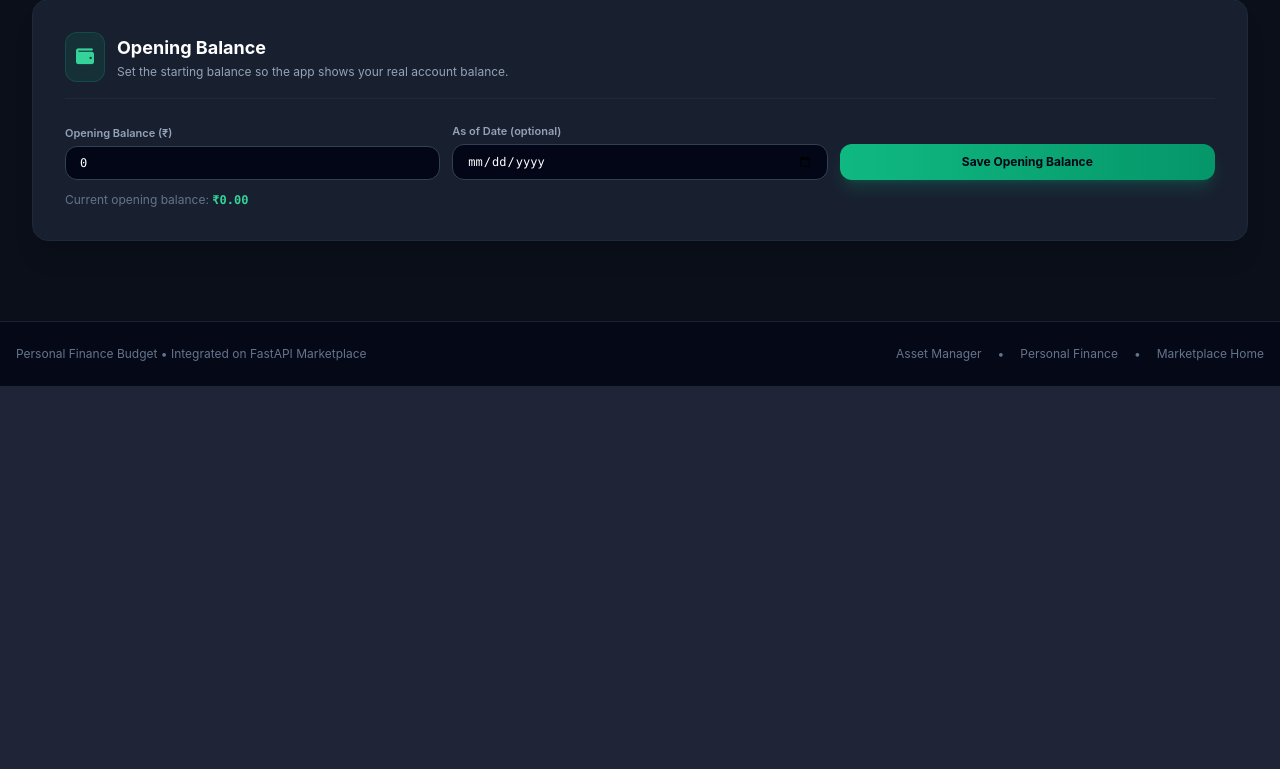
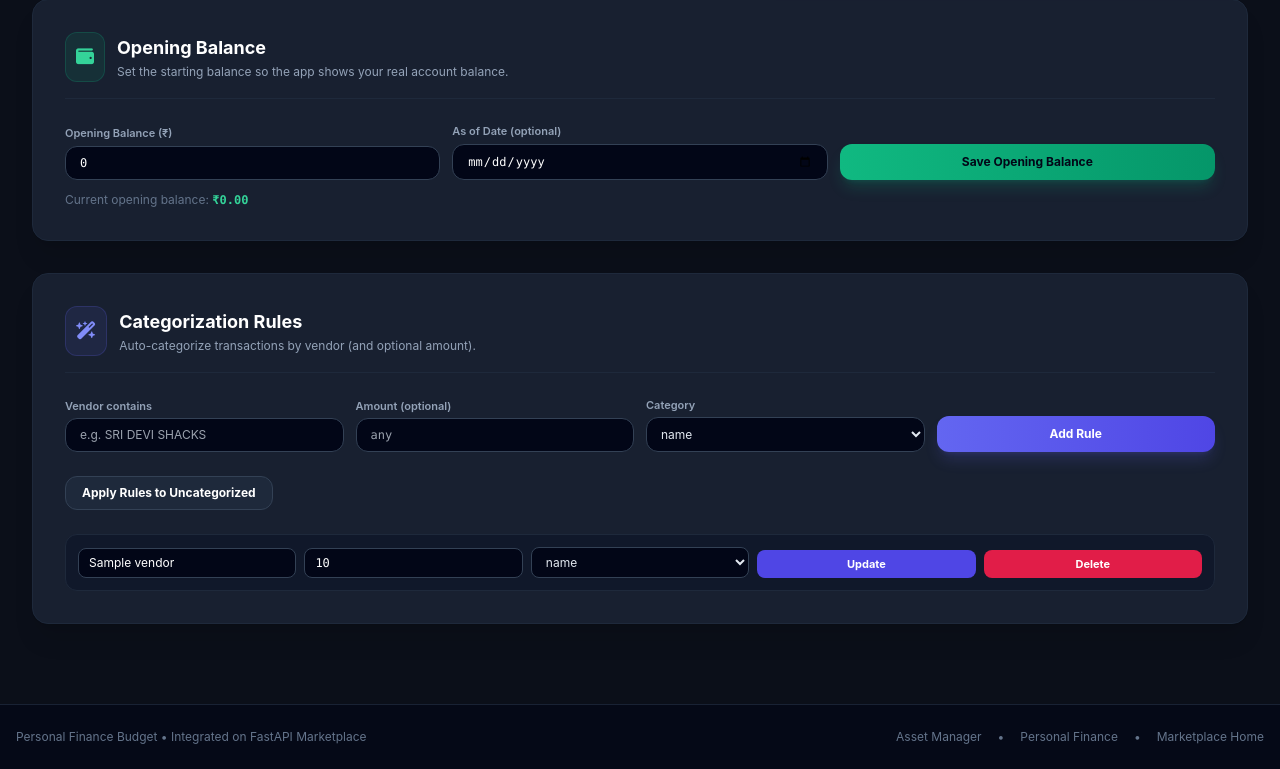
Before and after one commit to pannet1/fastapi-apps, a FastAPI app: template apps/personal-finance/src/templates/settings.html in a window 1280 px wide. Shown: the part 568-1337 px from the top of the page. Before the commit the page ends 954 px from the top, so only its background shows below. Run offline with FastAPI, Linux system fonts and the light colour scheme; the template is opened without the code that fills it: most values are stand-ins (such as "Sample title", 1, 10 or a date in 2020); some libraries are stand-ins or nearby versions.

Commit message:
feat(personal-finance): add categorization rules UI and amount-aware matching

```diff
--- a/apps/personal-finance/src/main.py
+++ b/apps/personal-finance/src/main.py
@@ -22,12 +22,17 @@ from pf_database import (
     update_transaction_category,
 )
 from pf_agent_service import (
+    add_category_rule as agent_add_category_rule,
     add_transaction as agent_add_transaction,
+    apply_category_rules as agent_apply_category_rules,
+    delete_category_rule as agent_delete_category_rule,
     get_categories as agent_get_categories,
+    get_category_rules as agent_get_category_rules,
     get_opening_balance as agent_get_opening_balance,
     get_personal_finance_summary,
     set_opening_balance as agent_set_opening_balance,
     update_category as agent_update_category,
+    update_category_rule as agent_update_category_rule,
 )
 
 BASE_DIR = Path(__file__).resolve().parent
@@ -161,6 +166,7 @@ class CategorizeInput(BaseModel):
     row_index: int
     category: str
     forward: bool = True
+    amount: Optional[float] = None
 
 
 class OpeningBalanceInput(BaseModel):
@@ -177,6 +183,7 @@ def api_categorize(payload: CategorizeInput):
         row_index=payload.row_index,
         category=payload.category,
         forward=payload.forward,
+        amount=payload.amount,
     )
     return res
 
@@ -212,8 +219,9 @@ async def settings_page(request: Request):
     categories = get_categories()
     initialize_master()
     opening_balance = agent_get_opening_balance(MASTER_FILE)
+    rules = agent_get_category_rules(MASTER_FILE)
     return templates.TemplateResponse(
-        "settings.html", {"request": request, "categories": categories, "opening_balance": opening_balance}
+        "settings.html", {"request": request, "categories": categories, "opening_balance": opening_balance, "rules": rules}
     )
 
 
@@ -271,6 +279,51 @@ async def handle_opening_balance_alias(
 async def api_opening_balance_alias(opening_balance: float = Form(...), as_of_date: Optional[str] = Form(None)):
     initialize_master()
     return agent_set_opening_balance(MASTER_FILE, amount=opening_balance, as_of_date=as_of_date if as_of_date else None)
+
+
+# -------------------------------------------------------------
+# Categorization Rules
+# -------------------------------------------------------------
+@app.get("/api/agent/rules")
+def api_get_rules():
+    initialize_master()
+    return {"rules": agent_get_category_rules(MASTER_FILE)}
+
+
+@app.post("/api/agent/rules")
+def api_add_rule(vendor: str = Form(...), category: str = Form(...), amount: Optional[float] = Form(None)):
+    initialize_master()
+    return agent_add_category_rule(MASTER_FILE, vendor=vendor, category=category, amount=amount)
+
+
+@app.post("/rules/add")
+async def handle_add_rule(vendor: str = Form(...), category: str = Form(...), amount: Optional[str] = Form(None)):
+    initialize_master()
+    amt = float(amount) if amount and str(amount).strip() else None
+    agent_add_category_rule(MASTER_FILE, vendor=vendor, category=category, amount=amt)
+    return RedirectResponse(url="/settings", status_code=303)
+
+
+@app.post("/rules/update")
+async def handle_update_rule(rule_id: int = Form(...), vendor: str = Form(...), category: str = Form(...), amount: Optional[str] = Form(None)):
+    initialize_master()
+    amt = float(amount) if amount and str(amount).strip() else None
+    agent_update_category_rule(MASTER_FILE, rule_id=rule_id, vendor=vendor, category=category, amount=amt)
+    return RedirectResponse(url="/settings", status_code=303)
+
+
+@app.post("/rules/delete")
+async def handle_delete_rule(rule_id: int = Form(...)):
+    initialize_master()
+    agent_delete_category_rule(MASTER_FILE, rule_id=rule_id)
+    return RedirectResponse(url="/settings", status_code=303)
+
+
+@app.post("/rules/apply")
+async def handle_apply_rules():
+    initialize_master()
+    agent_apply_category_rules(MASTER_FILE)
+    return RedirectResponse(url="/transactions", status_code=303)
 
 
 @app.get("/transactions", response_class=HTMLResponse)
@@ -720,6 +773,10 @@ async def upload_csv(file: UploadFile = File(...)):
         raise HTTPException(status_code=400, detail="No valid transactions found in the CSV file.")
 
     res = bulk_insert_parsed_csv(new_data)
+    try:
+        agent_apply_category_rules(MASTER_FILE)
+    except Exception:
+        pass
     return {
         "message": f"Successfully imported bank statement into SQLite. {res['added']} new transactions merged.",
         "added": res["added"],
@@ -728,6 +785,6 @@ async def upload_csv(file: UploadFile = File(...)):
 
 
 @app.post("/update-category")
-async def update_category_form(row_index: int = Form(...), category: str = Form(...)):
-    res = update_transaction_category(row_index=row_index, category=category, forward=True)
+async def update_category_form(row_index: int = Form(...), category: str = Form(...), amount: Optional[float] = Form(None)):
+    res = update_transaction_category(row_index=row_index, category=category, forward=True, amount=amount)
     return res
--- a/apps/personal-finance/src/static/category.js
+++ b/apps/personal-finance/src/static/category.js
@@ -73,6 +73,7 @@ function checkEmptyTxTable() {
 }
 
 async function updateCat(index, value, selectEl) {
+    const amount = selectEl ? selectEl.dataset.amount : null;
     const rowEl = selectEl ? selectEl.closest("tr") : document.getElementById("tx-row-" + index);
     const prevCat = selectEl ? (selectEl.dataset.currentCat || "") : (rowEl ? rowEl.dataset.category : "");
     const urlParams = new URLSearchParams(window.location.search);
@@ -94,6 +95,9 @@ async function updateCat(index, value, selectEl) {
     let formData = new FormData();
     formData.append("row_index", index);
     formData.append("category", value);
+    if (amount !== undefined && amount !== null && amount !== "") {
+        formData.append("amount", amount);
+    }
 
     const baseUrl = window.location.pathname.includes("/personal-finance")
         ? "/personal-finance"
--- a/apps/personal-finance/src/templates/settings.html
+++ b/apps/personal-finance/src/templates/settings.html
@@ -134,4 +134,91 @@
         Current opening balance: <strong class="text-emerald-400 font-mono">₹{{ "{:,.2f}".format(opening_balance|default(0)) }}</strong>
     </p>
 </div>
+
+<!-- Categorization Rules -->
+<div class="glass-card rounded-2xl p-6 sm:p-8 border border-slate-800 shadow-xl mt-8">
+    <div class="flex items-center gap-3 mb-6 pb-4 border-b border-slate-800">
+        <span class="p-2.5 bg-indigo-500/10 text-indigo-400 rounded-xl text-lg border border-indigo-500/20">
+            <i class="fa-solid fa-wand-magic-sparkles"></i>
+        </span>
+        <div>
+            <h2 class="text-lg font-bold text-white">Categorization Rules</h2>
+            <p class="text-xs text-slate-400 mt-0.5">Auto-categorize transactions by vendor (and optional amount).</p>
+        </div>
+    </div>
+
+    <!-- Add Rule -->
+    <form action="/rules/add" method="post" class="grid grid-cols-1 sm:grid-cols-4 gap-3 items-end mb-6">
+        <div>
+            <label class="block text-[11px] font-semibold text-slate-400 mb-1">Vendor contains</label>
+            <input type="text" name="vendor" placeholder="e.g. SRI DEVI SHACKS" required
+                   class="w-full bg-slate-950 border border-slate-700 rounded-xl px-3.5 py-2 text-xs text-white focus:outline-none focus:border-indigo-500" />
+        </div>
+        <div>
+            <label class="block text-[11px] font-semibold text-slate-400 mb-1">Amount (optional)</label>
+            <input type="number" step="0.01" name="amount" placeholder="any"
+                   class="w-full bg-slate-950 border border-slate-700 rounded-xl px-3.5 py-2 text-xs text-white font-mono focus:outline-none focus:border-indigo-500" />
+        </div>
+        <div>
+            <label class="block text-[11px] font-semibold text-slate-400 mb-1">Category</label>
+            <select name="category" class="w-full bg-slate-950 border border-slate-700 rounded-xl px-2.5 py-2 text-xs text-slate-200 focus:outline-none focus:border-indigo-500">
+                {% for cat in categories.keys() %}
+                <option value="{{ cat }}">{{ cat }}</option>
+                {% endfor %}
+            </select>
+        </div>
+        <div>
+            <button type="submit" class="w-full py-2.5 bg-gradient-to-r from-indigo-500 to-indigo-600 hover:from-indigo-400 hover:to-indigo-500 text-white font-bold rounded-xl text-xs transition shadow-lg shadow-indigo-500/20">
+                Add Rule
+            </button>
+        </div>
+    </form>
+
+    <!-- Apply Rules -->
+    <form action="/rules/apply" method="post" class="mb-6">
+        <button type="submit" class="px-4 py-2 bg-slate-800 hover:bg-slate-700 text-white rounded-xl text-xs font-bold border border-slate-700 transition">
+            Apply Rules to Uncategorized
+        </button>
+    </form>
+
+    <!-- Rules List -->
+    {% if rules %}
+    <div class="space-y-3">
+        {% for rule in rules %}
+        <div class="bg-slate-900/80 border border-slate-800 rounded-xl p-3">
+            <form action="/rules/update" method="post" class="grid grid-cols-1 sm:grid-cols-5 gap-2 items-end">
+                <input type="hidden" name="rule_id" value="{{ rule.id }}" />
+                <div class="sm:col-span-1">
+                    <input type="text" name="vendor" value="{{ rule.vendor }}" required
+                           class="w-full bg-slate-950 border border-slate-700 rounded-lg px-2.5 py-1.5 text-xs text-white focus:outline-none focus:border-indigo-500" />
+                </div>
+                <div class="sm:col-span-1">
+                    <input type="number" step="0.01" name="amount" value="{{ rule.amount if rule.amount is not none else '' }}" placeholder="any"
+                           class="w-full bg-slate-950 border border-slate-700 rounded-lg px-2.5 py-1.5 text-xs text-white font-mono focus:outline-none focus:border-indigo-500" />
+                </div>
+                <div class="sm:col-span-1">
+                    <select name="category" class="w-full bg-slate-950 border border-slate-700 rounded-lg px-2.5 py-1.5 text-xs text-slate-200 focus:outline-none focus:border-indigo-500">
+                        {% for cat in categories.keys() %}
+                        <option value="{{ cat }}" {% if cat == rule.category %}selected{% endif %}>{{ cat }}</option>
+                        {% endfor %}
+                    </select>
+                </div>
+                <div class="sm:col-span-1">
+                    <button type="submit" class="w-full py-1.5 bg-indigo-600 hover:bg-indigo-500 text-white rounded-lg text-[11px] font-bold transition">
+                        Update
+                    </button>
+                </div>
+                <div class="sm:col-span-1">
+                    <button type="submit" formaction="/rules/delete" name="rule_id" value="{{ rule.id }}" class="w-full py-1.5 bg-rose-600 hover:bg-rose-500 text-white rounded-lg text-[11px] font-bold transition">
+                        Delete
+                    </button>
+                </div>
+            </form>
+        </div>
+        {% endfor %}
+    </div>
+    {% else %}
+    <p class="text-xs text-slate-500">No rules yet.</p>
+    {% endif %}
+</div>
 {% endblock %}
--- a/apps/personal-finance/src/templates/transactions.html
+++ b/apps/personal-finance/src/templates/transactions.html
@@ -177,6 +177,7 @@
                     </td>
                     <td class="py-3 px-4">
                         <select onchange="updateCat({{ row['_row_index'] }}, this.value, this)"
+                                data-amount="{{ row['Debit'] if row['Debit'] else row['Credit'] }}"
                                 data-current-cat="{{ row['Category'] }}"
                                 class="bg-slate-950 border border-slate-700 text-slate-200 rounded-lg px-2.5 py-1 text-xs font-semibold focus:outline-none focus:border-amber-500 cursor-pointer">
                             <option selected>{{ row['Category'] }}</option>
```
Also changed, not shown: apps/personal-finance/src/pf_agent_service.py (+32 -1 lines), apps/personal-finance/src/pf_database.py (+137 -3 lines).
